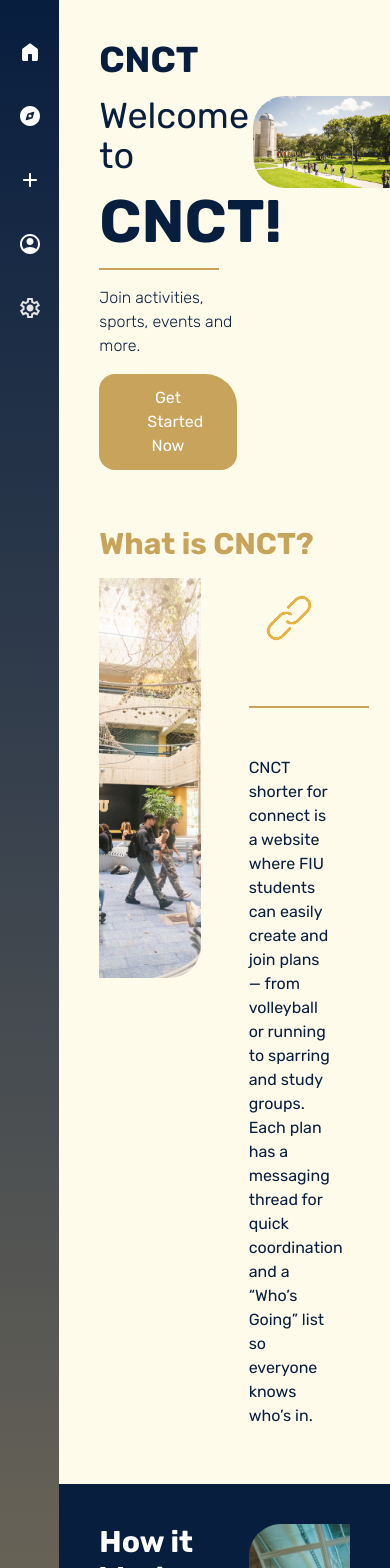
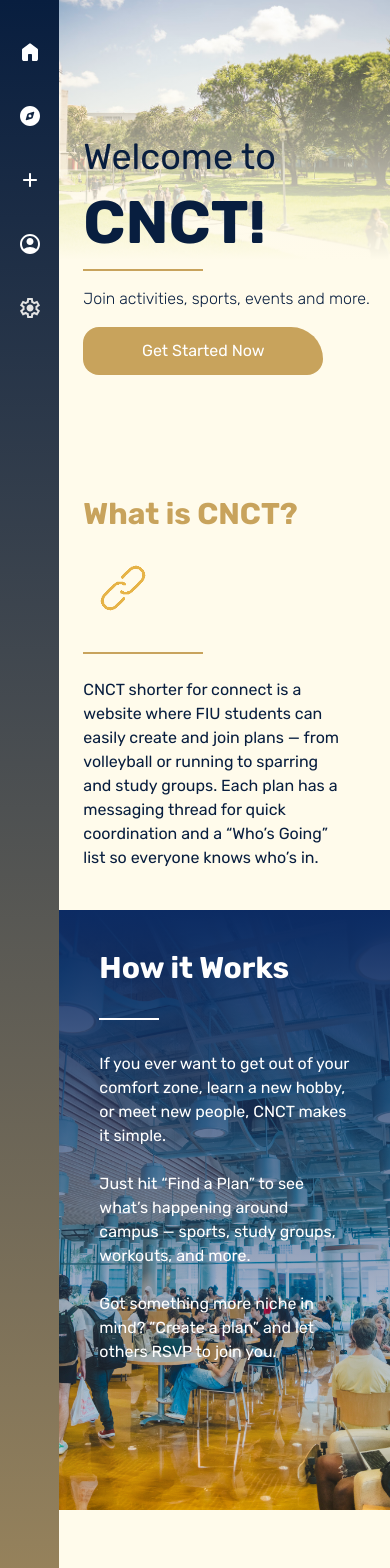
Before and after one commit to duranmichael681/cnct, a React (Vite) app: page /landing in a window 390 px wide. Shown: the top 1568 px of the page. Built offline with nearby package versions, Linux system fonts and the light colour scheme.

Commit message:
Mobile landing page design complete

```diff
--- a/src/components/SideBar.tsx
+++ b/src/components/SideBar.tsx
@@ -1,7 +1,7 @@
 import { Link } from 'react-router-dom'
 export default function SideBar() {
   return (
-    <div className='w-[70px] relative bg-gradient-to-t from-[#C8A35C] to-[#081E3F] min-h-screen text-white'>
+    <div className='w-[70px] z-50 relative bg-gradient-to-t from-[#C8A35C] to-[#081E3F] min-h-screen text-white'>
       <div className='flex flex-col items-center gap-10 top-10 sticky'>
         <Link to='/home'>
           <svg width='24' height='24' viewBox='0 0 30 30' fill='none' xmlns='http://www.w3.org/2000/svg'>
--- a/src/pages/Landing/landing.tsx
+++ b/src/pages/Landing/landing.tsx
@@ -9,30 +9,34 @@
     <div className='bg-[var(--background)] flex'>
         <SideBar/>
         <div className='py-10 w-full'>
-          <h2 className='pl-10 text-4xl font-black'>CNCT</h2>
+          <h2 className='pl-10 text-4xl font-black hidden sm:block'>CNCT</h2>
 
-          <div className='my-4 pl-10 grid grid-cols-2 gap-4'>
-            <div className='flex flex-col gap-4 justify-center'>
+          <div className='my-4 sm:pl-10 grid grid-cols-1 gap-4 sm:grid-cols-2 h-[400px]'>
+            <div className='flex flex-col gap-4 sm:pl-0 pl-6 justify-center z-20'>
                 <p className='text-4xl'>Welcome to</p>
                 <h1 className='font-black text-6xl'>CNCT!</h1>
                 <hr className='w-[120px] border-[var(--tertiary)] border-1' />
                 <p className='font-light'>Join activities, sports, events and more.</p>
-              <Link to="/Signin" className='inline-block bg-[var(--tertiary)] max-w-80 text-white py-3 px-12 rounded-2xl rounded-tr-4xl text-center'>
+                <Link to="/Signin" className='inline-block bg-[var(--tertiary)] max-w-60 text-white py-3 px-12 rounded-2xl rounded-tr-4xl text-center'>
                     Get Started Now
                 </Link>
             </div>
-            <figure>
-              <img className='rounded-bl-4xl rounded-tl-4xl' src="/src/assets/hero.jpg" alt="" />
+            <figure className='sm:relative absolute top-0 left-0'>
+                <img
+                    className='rounded-none object-cover h-full w-full top-0 z-0 sm:relative sm:rounded-bl-4xl sm:rounded-tl-4xl'
+                    src="/src/assets/hero.jpg"
+                />
+                <div className='z-10 absolute top-0 left-0 h-full w-full sm:hidden bg-gradient-to-b from-transparent to-[#FFFBEB]'></div>
             </figure>
           </div>
 
-          <div className='p-10'>
+          <div className='p-6'>
             <h2 className='text-[var(--tertiary)] text-3xl font-bold'>What is CNCT?</h2>
-            <div className='grid grid-cols-2 gap-12 py-4'>
-              <figure>
+            <div className='grid grid-cols-1 sm:grid-cols-2 gap-12 py-4'>
+              <figure className='hidden sm:block'>
                 <img className='rounded-br-4xl h-100 object-cover object-center' src="/src/assets/image1.jpg" alt="What is CNCT?" />
               </figure>
-              <div className='flex flex-col gap-12 pr-4'>
+              <div className='flex flex-col gap-6 sm:gap-12 pr-4'>
                 <figure className='w-20'>
                   <img src="/src/assets/linkChain.gif" alt="" />
                 </figure>
@@ -42,10 +46,10 @@
             </div>
           </div>
 
-          <div className='bg-[var(--secondary)] w-full grid grid-cols-2 gap-12 text-white p-10'>
-            <div className='flex flex-col gap-8'>
+          <div className='bg-[var(--secondary)] relative w-full grid grid-cols-1 sm:grid-cols-2 gap-12 h-[600px] text-white p-0 sm:p-10'>
+            <div className='flex flex-col gap-8 z-20 p-10 sm:p-none'>
               <h2 className='text-3xl font-bold'>How it Works</h2>
-              <hr className='w-[120px] border-white border-1' />
+              <hr className='w-[60px] sm:w-[120px] border-white border-1' />
               <p>
                 If you ever want to get out of your comfort zone, learn a new hobby, or meet new
                 people, CNCT makes it simple. <br /><br />
@@ -56,8 +60,11 @@
                 Got something more niche in mind? “Create a plan” and let others RSVP to join you.
               </p>
             </div>
-            <figure>
-              <img className='h-100 object-cover rounded-tl-4xl bg-bottom-left object-center' src="/src/assets/how-it-works.jpg" alt="How it Works" />
+            <figure className='sm:relative absolute top-0 left-0 w-full h-full'>
+              <img className='h-full sm:h-100 z-0 object-cover rounded-none sm:rounded-tl-4xl bg-bottom-left object-center'
+              src="/src/assets/how-it-works.jpg"
+              alt="How it Works" />
+              <div className='z-10 absolute top-0 left-0 h-full w-full sm:hidden bg-gradient-to-t from-transparent to-[#0C2B63]'></div>
             </figure>
           </div>
 
```
Lines whose indentation alone changed are shown as unchanged.
